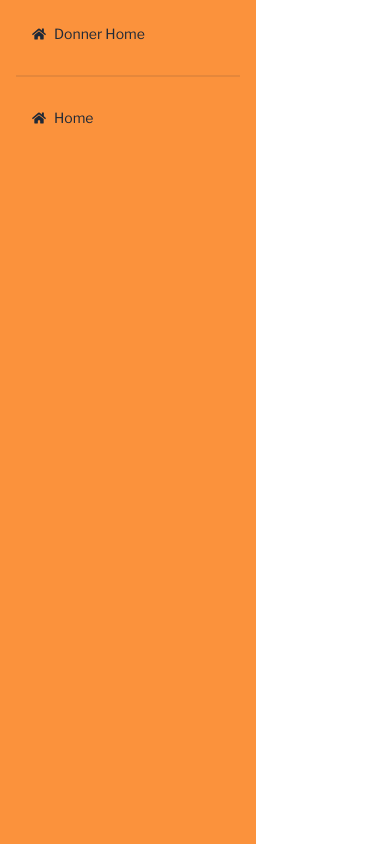
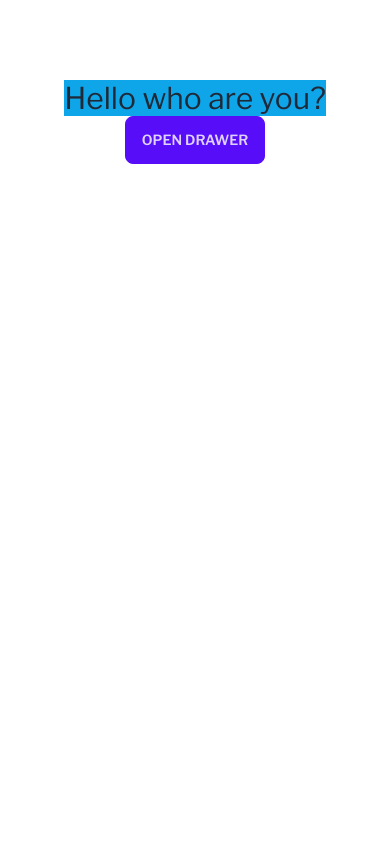
Before and after one commit to searchsakib/blood-aid-client, a React (Vite) app: page /dashboard in a window 390 px wide. Built offline with nearby package versions, Linux system fonts and the light colour scheme; no server answers.

Commit message:
daisyUI responsive drawer added, defaultView component added

```diff
--- a/src/Router/Route.jsx
+++ b/src/Router/Route.jsx
@@ -11,6 +11,7 @@ import SearchPage from '../pages/SearchPage/SearchPage';
 import Dashboard from '../layout/Dashboard';
 import DonnerHome from '../pages/Dashboard/DonnerHome/DonnerHome';
 import AdminHome from '../pages/Dashboard/AdminHome/AdminHome';
+import DefaultView from '../pages/Dashboard/DefaultView/DefaultView';
 
 const myRoute = createBrowserRouter([
   {
@@ -58,6 +59,11 @@ const myRoute = createBrowserRouter([
     path: 'dashboard',
     element: <Dashboard></Dashboard>,
     children: [
+      {
+        index: true,
+        element: <DefaultView></DefaultView>,
+      },
+
       //! donner (user) routes
       {
         path: 'donner-home',
--- a/src/layout/Dashboard.jsx
+++ b/src/layout/Dashboard.jsx
@@ -24,13 +24,34 @@ const Dashboard = () => {
   const [isAdmin] = useAdmin();
 
   return (
-    <div className="flex">
+    <div className="drawer lg:drawer-open">
       <Helmet>
         <title>Blood Aid | Dashboard</title>
       </Helmet>
-      {/* dashboard side bar */}
-      <div className="w-64 min-h-screen bg-orange-400">
-        <ul className="menu p-4">
+      <input id="my-drawer-2" type="checkbox" className="drawer-toggle" />
+      <div className="drawer-content flex flex-col items-center justify-center">
+        {/* Page content here */}
+        {/* dashboard content */}
+        <div className="">
+          <Outlet></Outlet>
+        </div>
+        <label
+          htmlFor="my-drawer-2"
+          className="btn btn-primary drawer-button lg:hidden"
+        >
+          Open drawer
+        </label>
+      </div>
+      <div className="drawer-side w-8/12">
+        <label
+          htmlFor="my-drawer-2"
+          aria-label="close sidebar"
+          className="drawer-overlay"
+        ></label>
+        <ul className="menu p-4 w-80 min-h-full bg-base-200 text-base-content">
+          {/* Sidebar content here */}
+          {/* dashboard side bar */}
+
           {isAdmin ? (
             <>
               <li>
@@ -120,10 +141,6 @@ const Dashboard = () => {
           </li> */}
         </ul>
       </div>
-      {/* dashboard content */}
-      <div className="flex-1 p-8">
-        <Outlet></Outlet>
-      </div>
     </div>
   );
 };
--- /dev/null
+++ b/src/pages/Dashboard/DefaultView/DefaultView.jsx
@@ -0,0 +1,11 @@
+const DefaultView = () => {
+  return (
+    <div>
+      <h2 className="bg-sky-500 text-3xl text-center mt-20">
+        Hello who are you?
+      </h2>
+    </div>
+  );
+};
+
+export default DefaultView;
```
